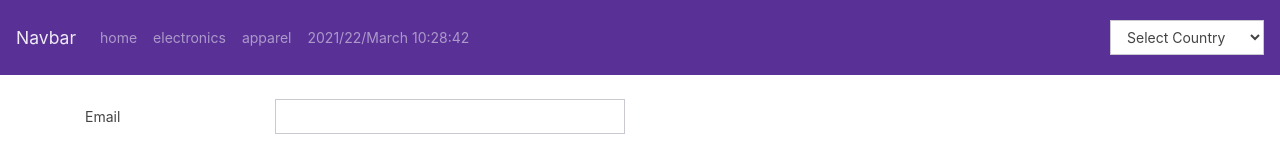
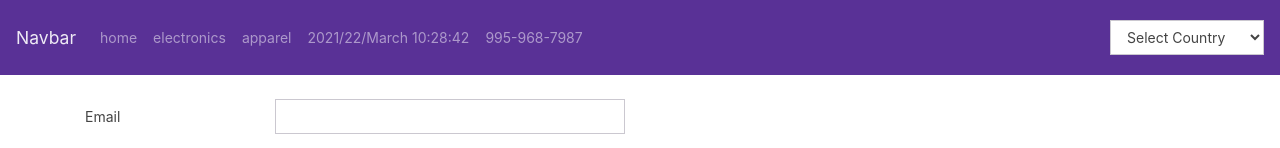
Before and after one commit to kiran-blockchain/mitel-angular, an Angular app: page / in a window 1280 px wide. Shown: the top 148 px of the page. Built offline with nearby package versions, Linux system fonts and the light colour scheme.

Commit message:
Added code

```diff
--- a/src/app/app.module.ts
+++ b/src/app/app.module.ts
@@ -9,6 +9,7 @@ import { ProductsComponent } from './prodcuts/products.component';
 import { CartComponent } from './cart/cart.component';
 import { RegisterComponent } from './register/register.component';
 import { UserModule } from './User/user.module';
+import { PhoneFormatPipe } from './phone.pipe';
 
 
 @NgModule({
@@ -18,7 +19,8 @@ import { UserModule } from './User/user.module';
     FooterComponent,
     ProductsComponent,
     CartComponent,
-    RegisterComponent
+    RegisterComponent,
+    PhoneFormatPipe
   ],
   imports: [
     BrowserModule,
--- a/src/app/header/header.html
+++ b/src/app/header/header.html
@@ -12,6 +12,9 @@
         <li class="nav-item">
             <a class="nav-link" href="#">{{date|date:'yyyy/dd/MMMM hh:mm:ss'}}</a>
           </li>
+          <li class="nav-item">
+            <a class="nav-link" href="#">{{phone|formatphone}}</a>
+          </li>
       </ul>
       <form class="form-inline my-2 my-lg-0">
        <select class="form-control">
--- a/src/app/header/header.ts
+++ b/src/app/header/header.ts
@@ -16,4 +16,5 @@ export class HeaderComponent {
 
     navItems = ["Home", "Electronics", "Apparel"];
     date = new Date().toString();
+    phone="9959687987";
 }
--- /dev/null
+++ b/src/app/phone.pipe.ts
@@ -0,0 +1,15 @@
+import { Pipe, PipeTransform } from "@angular/core";
+@Pipe({
+    name:'formatphone'
+})
+export class PhoneFormatPipe implements PipeTransform{
+    transform(input:string) {
+       if(input.length==10){
+        let firstThree= input.substring(0,3);
+        let secondThree= input.substring(3,6);
+        let lastFour= input.substring(6,10);
+        return firstThree+"-"+secondThree+"-"+lastFour;
+       }
+       return input;
+    }
+}
```
